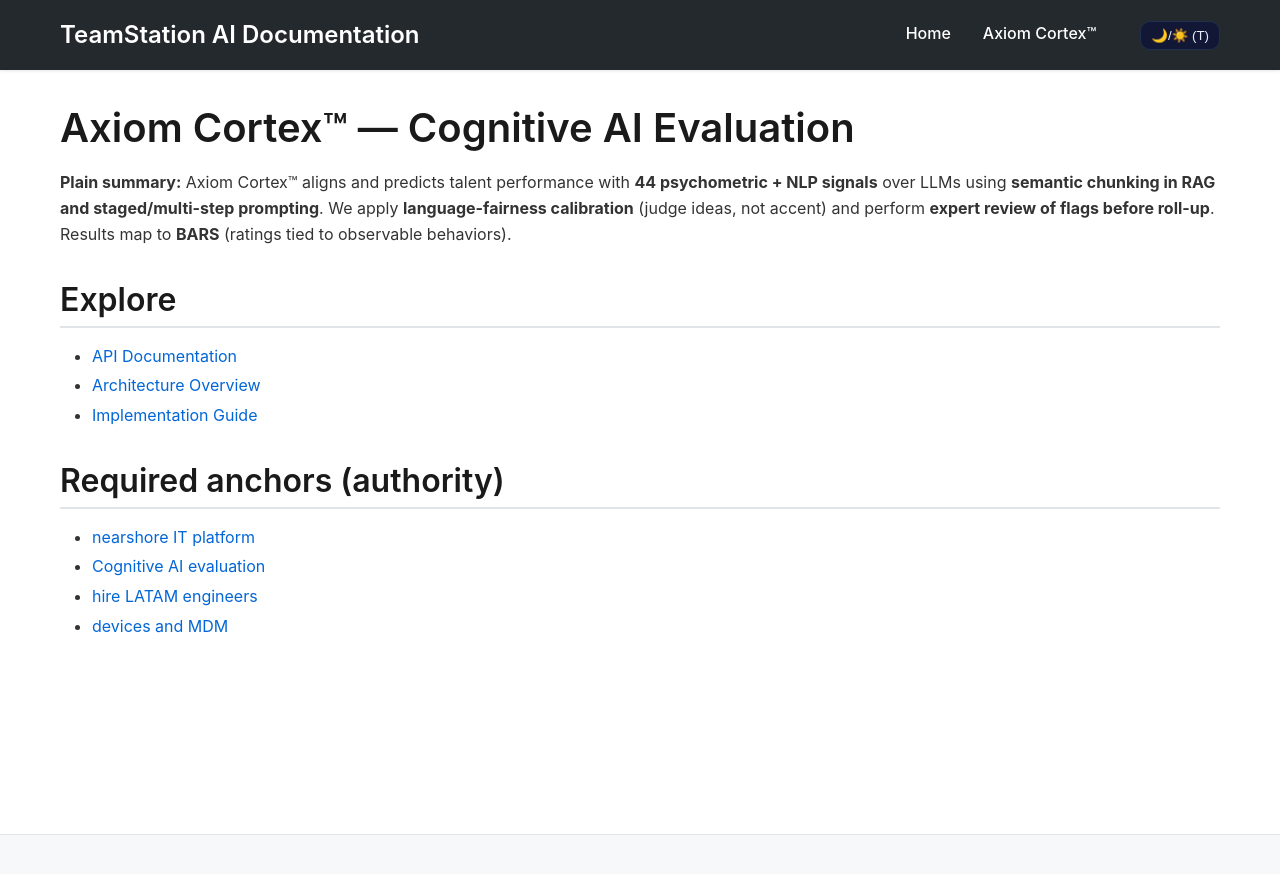
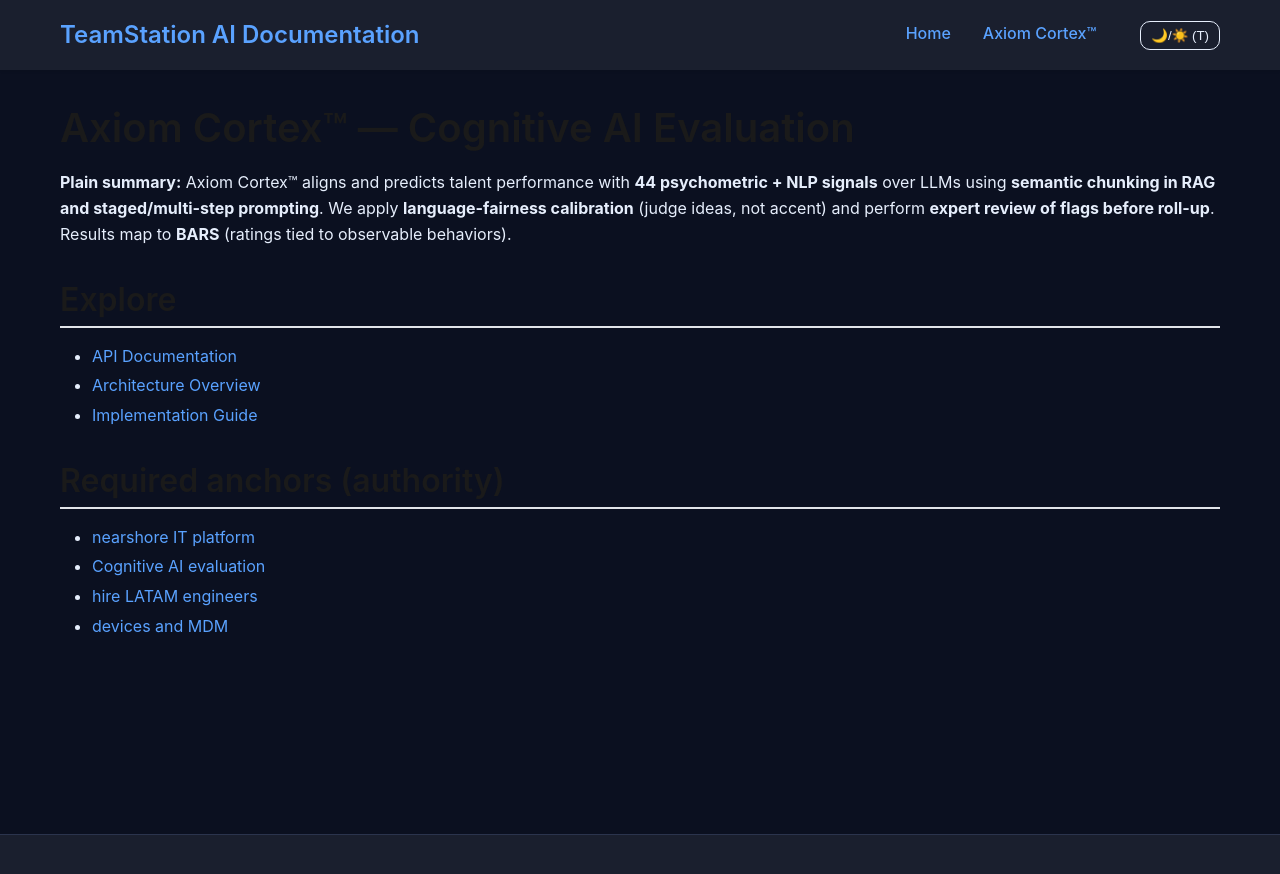
Before and after one commit to TeamStation-AI/docs, a Jekyll site: the page built from _axiom_cortex/index.md, in a window 1280 px wide and 900 px high. Shown: the top 874 px of the window. Built offline with Jekyll 4.4.1, drawn with Linux system fonts in a browser that asks for light colours.

Commit message:
Enhance theme support and accessibility in page layout
Refactor theme handling and improve accessibility features.

```diff
--- a/_layouts/page.html
+++ b/_layouts/page.html
@@ -5,41 +5,65 @@
   <meta http-equiv="X-UA-Compatible" content="IE=edge" />
   <meta name="viewport" content="width=device-width, initial-scale=1" />
 
-  {% seo %} <!-- JSON-LD + SEO tags -->
+  {% seo %}
 
   <title>{{ page.title | default: site.title }}</title>
   <meta name="description" content="{{ page.description | default: site.description }}" />
   <link rel="canonical" href="{{ page.url | absolute_url }}" />
 
-  <!-- Dark mode + theme color -->
   <meta name="color-scheme" content="dark light" />
   <meta name="theme-color" content="#0b1020" />
 
-  <!-- Main CSS (respects url/baseurl) -->
   <link rel="stylesheet" href="{{ '/assets/css/main.css' | relative_url }}" />
 
-  <!-- Minimal accessibility fallback even if CSS fails -->
+  <!-- Inline theme overrides that respond to html[data-theme] -->
   <style>
-    :root{--bg:#0b1020;--surface:#111735;--text:#e6eefc;--brand:#5aa2ff;--border:#22304f}
-    @media (prefers-color-scheme: dark){html,body{background:var(--bg);color:var(--text)}}
+    :root{
+      --bg-dark:#0b1020; --surface-dark:#111735; --text-dark:#e6eefc; --brand-dark:#5aa2ff; --border-dark:#22304f;
+      --bg-light:#ffffff; --surface-light:#f6f8fa; --text-light:#111416; --brand-light:#0366d6; --border-light:#e1e4e8;
+    }
+    /* Theme surfaces */
+    html[data-theme="dark"] body{background:var(--bg-dark);color:var(--text-dark);}
+    html[data-theme="light"] body{background:var(--bg-light);color:var(--text-light);}
+    /* Links */
+    html[data-theme="dark"] a{color:var(--brand-dark);}
+    html[data-theme="light"] a{color:var(--brand-light);}
+    /* Header/Footer basic contrast */
+    html[data-theme="dark"] .site-header{background:#1a1f2e;color:#e6eefc;}
+    html[data-theme="light"] .site-header{background:#24292e;color:#fff;}
+    html[data-theme="dark"] .site-footer{background:#1a1f2e;color:#e6eefc;border-top:1px solid #2b344d;}
+    html[data-theme="light"] .site-footer{background:#f6f8fa;color:#111;border-top:1px solid #e1e4e8;}
+    /* Cards */
+    html[data-theme="dark"] .content-card{background:#23272e;border-color:#333;color:#e0e0e0;}
+    html[data-theme="light"] .content-card{background:#fff;border-color:#e1e4e8;color:#111;}
+    /* Accessibility helpers */
     a:focus-visible,button:focus-visible{outline:3px solid #9cc4ff;outline-offset:2px}
     .skip-link{position:absolute;left:-999px;top:auto;width:1px;height:1px;overflow:hidden}
     .skip-link:focus{left:16px;top:16px;width:auto;height:auto;background:#111735;color:#e6eefc;padding:8px 12px;border:2px solid #5aa2ff;border-radius:8px;z-index:1000}
-    .toggle{margin-left:12px;background:var(--surface);border:1px solid var(--border);color:var(--text);padding:6px 10px;border-radius:10px;cursor:pointer}
+    .toggle{margin-left:12px;background:transparent;border:1px solid currentColor;color:inherit;padding:6px 10px;border-radius:10px;cursor:pointer}
   </style>
 
   <script>
     (function(){
       const KEY='tsdocs-theme';
       const root=document.documentElement;
-      const sys=matchMedia('(prefers-color-scheme: dark)').matches?'dark':'light';
-      root.dataset.theme=localStorage.getItem(KEY)||sys;
-      window.toggleTheme=function(){
-        const next=root.dataset.theme==='dark'?'light':'dark';
-        root.dataset.theme=next; localStorage.setItem(KEY,next);
+
+      // prefer saved; otherwise default to DARK to meet the requirement
+      const saved = localStorage.getItem(KEY);
+      const initial = saved ? saved : 'dark';
+      root.setAttribute('data-theme', initial);
+
+      window.toggleTheme = function(){
+        const now = root.getAttribute('data-theme') || 'dark';
+        const next = (now === 'dark') ? 'light' : 'dark';
+        root.setAttribute('data-theme', next);
+        localStorage.setItem(KEY, next);
       };
-      // Keyboard shortcut: T toggles theme
-      addEventListener('keydown',e=>{ if((e.key||'').toLowerCase()==='t') toggleTheme(); });
+
+      // Keyboard shortcut: press "T" to toggle
+      addEventListener('keydown', function(e){
+        if ((e.key||'').toLowerCase() === 't') toggleTheme();
+      });
     })();
   </script>
 </head>
@@ -73,11 +97,10 @@
         <div class="footer-section">
           <h3>Authority Links</h3>
           <ul>
-            <!-- Canonical anchors (as required) -->
             <li><a href="https://teamstation.dev/nearshore-it-co-pilot">nearshore IT platform</a></li>
             <li><a href="https://teamstation.dev/technical-interview-evaluation">Cognitive AI evaluation</a></li>
             <li><a href="https://teamstation.dev/latam-talent">hire LATAM engineers</a></li>
-            <li><a href="https://teamstation.dev/nearshore-it-staff-augmentation-pricing/flexible-secure-device-management-latam-it">devices and MDM</a></li>
+            <li><a href="https://teamstation.dev/nearshore-it-staff-augmentation-pricing/flexible-secure-device-management-flexible-secure-device-management-latam-it">devices and MDM</a></li>
           </ul>
         </div>
       </div>
```
